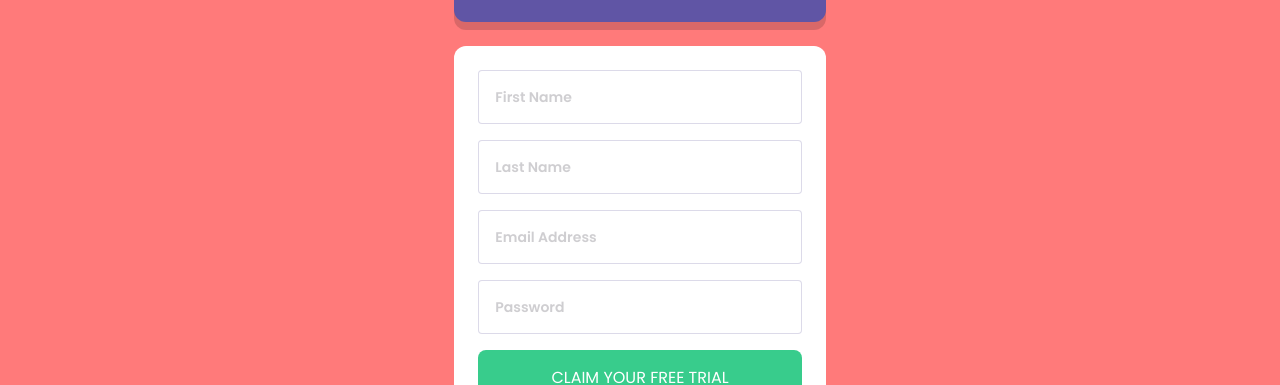
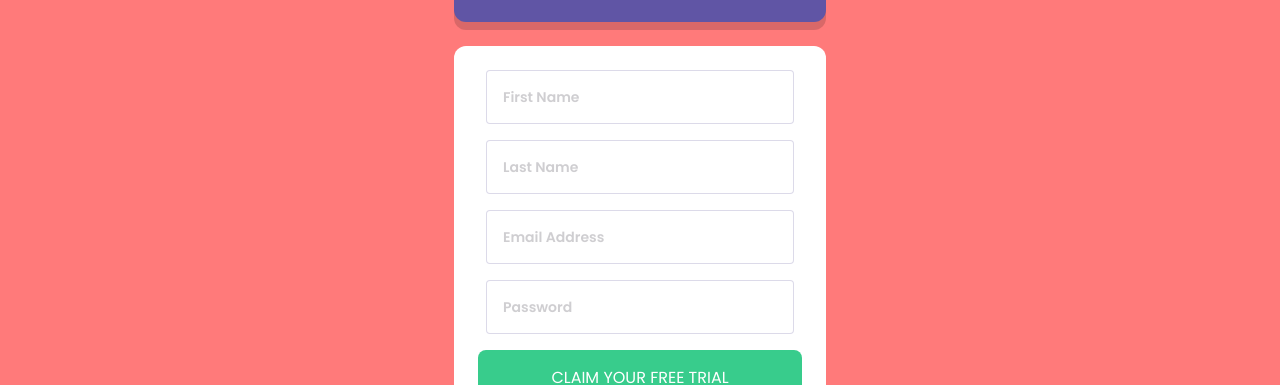
Before and after one commit to fkrunic/frontend-mentor-intro-component-sign-up-form, a Vue app: page / in a window 1280 px wide. Shown: the part 302-687 px from the top of the page. Built offline with nearby package versions, Linux system fonts and the light colour scheme.

Commit message:
added enclosing row

```diff
--- a/src/components/FormField.vue
+++ b/src/components/FormField.vue
@@ -53,7 +53,8 @@ const stateClasses = (fs: FieldState): Array<string> => {
 </script>
 
 <template>
-  <input class="
+  <div class="flex flex-row gap-2 items-center">
+    <input class="
     w-full
     p-4
 
@@ -74,4 +75,5 @@ const stateClasses = (fs: FieldState): Array<string> => {
     :placeholder="fieldName"
     @input="(event) => onInput(fieldName, event, validator)"
     >
+  </div>
 </template>
```
